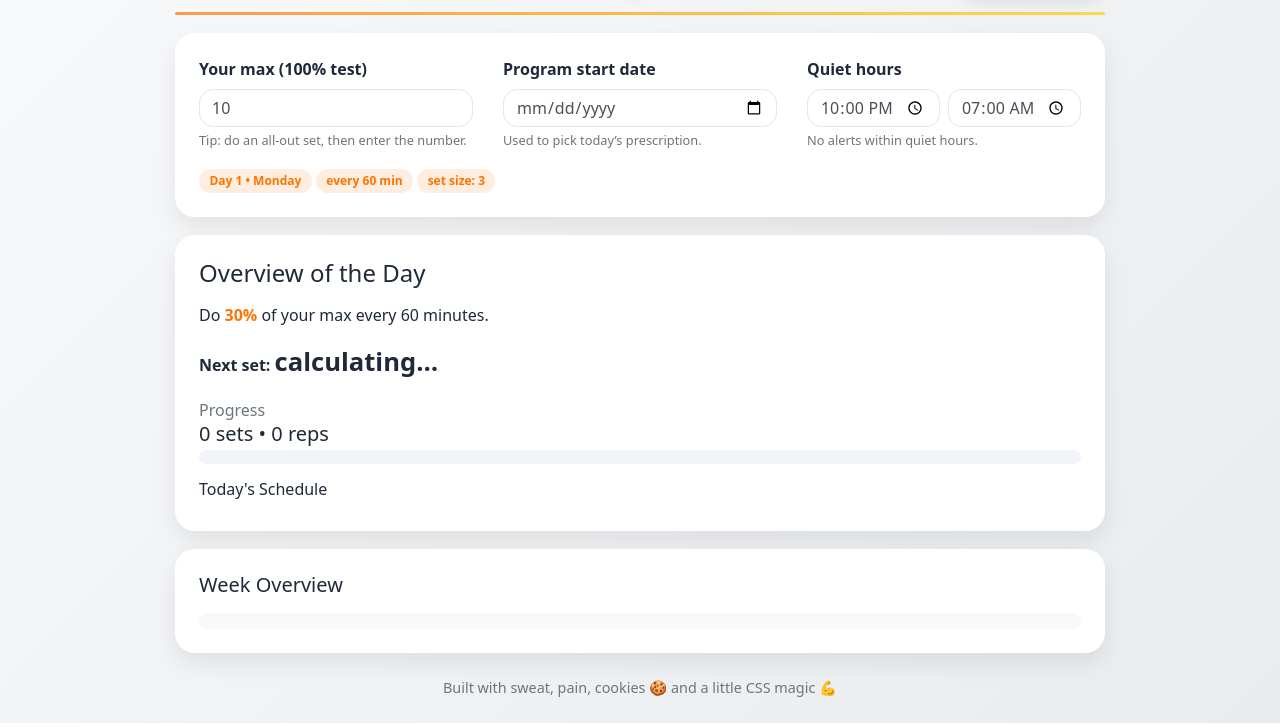
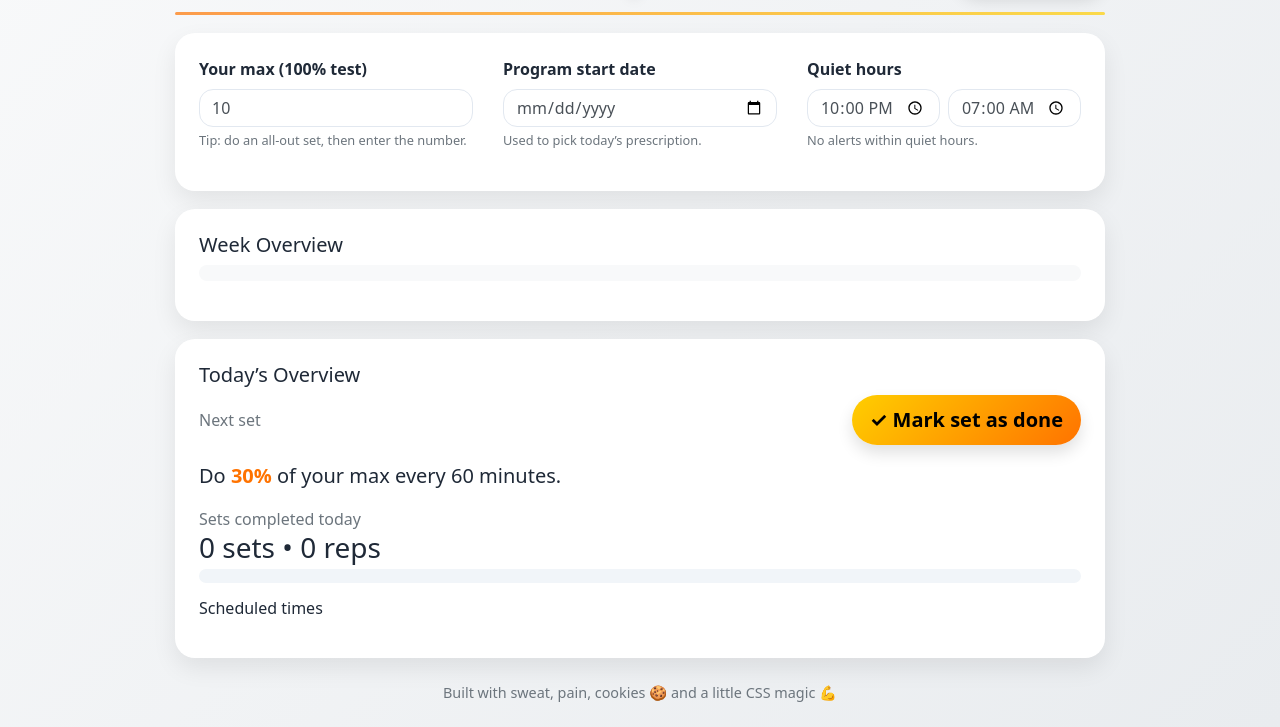
Before and after one commit to EvilRussianPushup/EvilRussianPushup.GitHub.io, a plain HTML site: page index.html in a window 1280 px wide. Shown: the part 78-805 px from the top of the page. Drawn offline with nearby package versions, Linux system fonts and the light colour scheme.

Commit message:
Update index.html

```diff
--- a/index.html
+++ b/index.html
@@ -5,7 +5,7 @@
 <meta name="viewport" content="width=device-width, initial-scale=1" />
 <title>Evil Russian Push-Up Calculator</title>
 <link href="https://stackpath.bootstrapcdn.com/bootstrap/4.3.1/css/bootstrap.min.css" rel="stylesheet" crossorigin="anonymous" />
-<link rel="stylesheet" href="style.css" />
+<link href="style.css" rel="stylesheet" />
 </head>
 <body>
 <div class="container container-narrow py-4">
@@ -13,10 +13,11 @@
     <h1 class="mb-0 fadeIn">💀 <span class="emoji">Evil Russian Push-Up Calculator</span></h1>
     <button id="darkToggle" class="toggle-btn" type="button">🌙 Dark mode</button>
   </div>
+
   <div class="rule"></div>
 
-  <!-- Inputs Section -->
-  <section class="cardish fadeIn" style="animation-delay:.05s">
+  <!-- User Inputs -->
+  <section class="cardish fadeIn">
     <div class="row">
       <div class="col-md-4 mb-3">
         <label for="base">Your max (100% test)</label>
@@ -37,49 +38,51 @@
         <small class="muted">No alerts within quiet hours.</small>
       </div>
     </div>
-    <div>
-      <span class="badge badge-soft" id="dayLabel">Day 1 • Monday</span>
-      <span class="badge badge-soft" id="freqLabel">every 60 min</span>
-      <span class="badge badge-soft">set size: <span id="setSize" class="percent">3</span></span>
-    </div>
+  </section>
+
+  <!-- Week Overview -->
+  <section class="cardish fadeIn">
+    <h5>Week Overview</h5>
+    <pre id="schedulePreview" style="white-space:pre-wrap"></pre>
   </section>
 
   <!-- Overview of the Day -->
-  <section class="cardish fadeIn" style="animation-delay:.1s" id="overviewSection">
-    <h4 class="mb-3">Overview of the Day</h4>
-    <div class="mb-3" id="todayPrescription">
-      Do <span class="percent" id="todayPercent">30%</span> of your max every <span id="todayEvery">60</span> minutes.
-      <div class="muted" id="todayNote"></div>
+  <section class="cardish fadeIn">
+    <h5>Today’s Overview</h5>
+    <div class="row align-items-center mb-3">
+      <div class="col-md-6 mb-3 mb-md-0">
+        <div class="muted">Next set</div>
+        <div class="countdown" id="nextDue"></div>
+        <div class="small muted" id="dueExplain"></div>
+      </div>
+      <div class="col-md-6 text-md-right">
+        <button id="markDone" class="btn btn-lg btn-dark toggle-btn" type="button">✓ Mark set as done</button>
+      </div>
     </div>
+
     <div class="mb-3">
-      <strong>Next set:</strong> <span class="countdown" id="nextDue">calculating…</span>
-      <div class="small muted" id="dueExplain"></div>
+      <div id="todayPlan" class="lead">Do <span class="percent" id="todayPercent">30%</span> of your max every <span id="todayEvery">60</span> minutes.</div>
+      <div class="mt-1 muted" id="todayNote"></div>
     </div>
+
     <div class="mb-3">
-      <div class="muted">Progress</div>
-      <div class="h5 mb-1"><span id="setsToday">0</span> sets • <span id="repsToday">0</span> reps</div>
+      <div class="muted">Sets completed today</div>
+      <div class="h3 mb-1"><span id="setsToday">0</span> sets • <span id="repsToday">0</span> reps</div>
       <div class="progress mb-2">
         <div id="progressBar" class="progress-bar" role="progressbar" style="width:0%"></div>
       </div>
     </div>
+
     <div>
-      <h6>Today's Schedule</h6>
-      <div id="scheduleList" class="schedule-list"></div>
+      <h6>Scheduled times</h6>
+      <ul id="timeSlots" class="list-unstyled"></ul>
     </div>
   </section>
 
-  <!-- Week Overview -->
-  <section class="cardish fadeIn" style="animation-delay:.2s">
-    <h5 class="mb-3">Week Overview</h5>
-    <pre class="mb-0" id="schedulePreview" style="white-space:pre-wrap"></pre>
-  </section>
-
-  <footer class="text-center mt-4">
-    Built with sweat, pain, cookies 🍪 and a little CSS magic 💪
-  </footer>
+  <footer class="text-center mt-4">Built with sweat, pain, cookies 🍪 and a little CSS magic 💪</footer>
 </div>
 
 <script src="https://code.jquery.com/jquery-3.6.0.min.js"></script>
-<script src="script.js"></script>
+<script src="app.js"></script>
 </body>
 </html>
```
